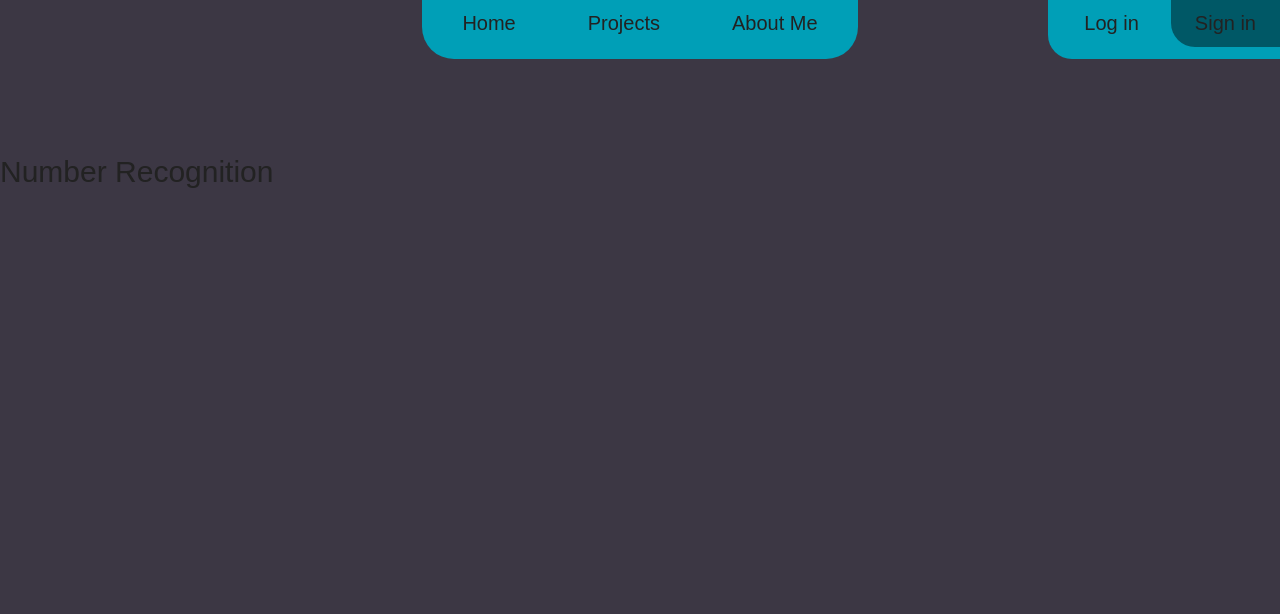
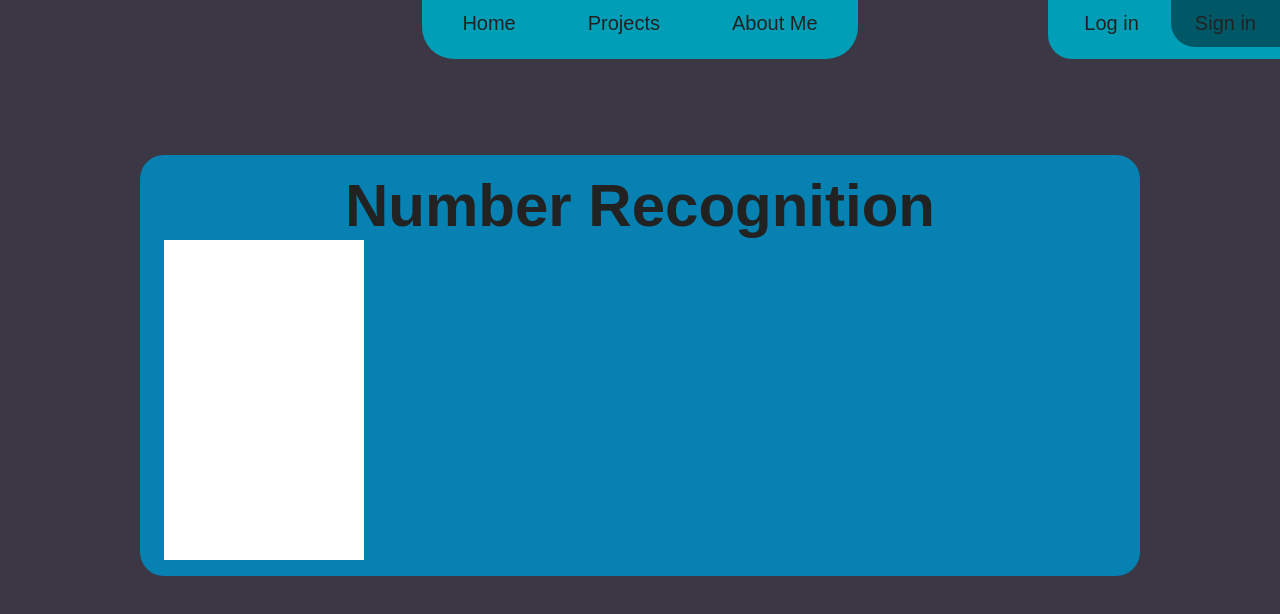
Before and after one commit to Makolin0/MakoNet, a React (Vite) app in the folder frontend/: page /numbers in a window 1280 px wide. Shown: the top 614 px of the page. Built offline with nearby package versions, Linux system fonts and the light colour scheme; no server answers.

Commit message:
drawing number

```diff
--- /dev/null
+++ b/frontend/src/components/recognition/NumberCanvas.jsx
@@ -0,0 +1,29 @@
+import { useState } from "react";
+import classes from "./NumberCanvas.module.css";
+
+export default function NumberCanvas() {
+	const [data, setData] = useState(new Array(40).fill(false));
+
+	function swapField(field) {
+		setData((prev) => {
+			const newData = [...prev];
+			newData[field] = !newData[field];
+			console.log("current", newData);
+			return newData;
+		});
+	}
+
+	return (
+		<ol className={classes.canvas}>
+			{data.map((value, index) => {
+				return (
+					<li
+						onClick={() => swapField(index)}
+						className={value ? classes.dark : classes.light}
+						key={index}
+					/>
+				);
+			})}
+		</ol>
+	);
+}
--- /dev/null
+++ b/frontend/src/components/recognition/NumberCanvas.module.css
@@ -0,0 +1,13 @@
+.canvas {
+	list-style: none;
+	display: grid;
+	grid-template-columns: repeat(5, 40px);
+	grid-template-rows: repeat(8, 40px);
+}
+
+.dark {
+	background-color: black;
+}
+.light {
+	background-color: white;
+}
--- a/frontend/src/components/recognition/NumberRecognition.jsx
+++ b/frontend/src/components/recognition/NumberRecognition.jsx
@@ -1,3 +1,11 @@
+import NumberCanvas from "./NumberCanvas";
+import classes from "./NumberRecognition.module.css";
+
 export default function NumberRecognition() {
-	return <>Number Recognition</>;
+	return (
+		<main className={classes.container}>
+			<h1>Number Recognition</h1>
+			<NumberCanvas />
+		</main>
+	);
 }
--- a/frontend/src/components/recognition/NumberRecognition.module.css
+++ b/frontend/src/components/recognition/NumberRecognition.module.css
@@ -0,0 +1,8 @@
+.container {
+	background-color: var(--color-main-bg);
+	margin: 0 auto;
+	max-width: 100rem;
+	text-align: center;
+	border-radius: var(--spacing-6);
+	padding: var(--spacing-5) var(--spacing-6);
+}
```
